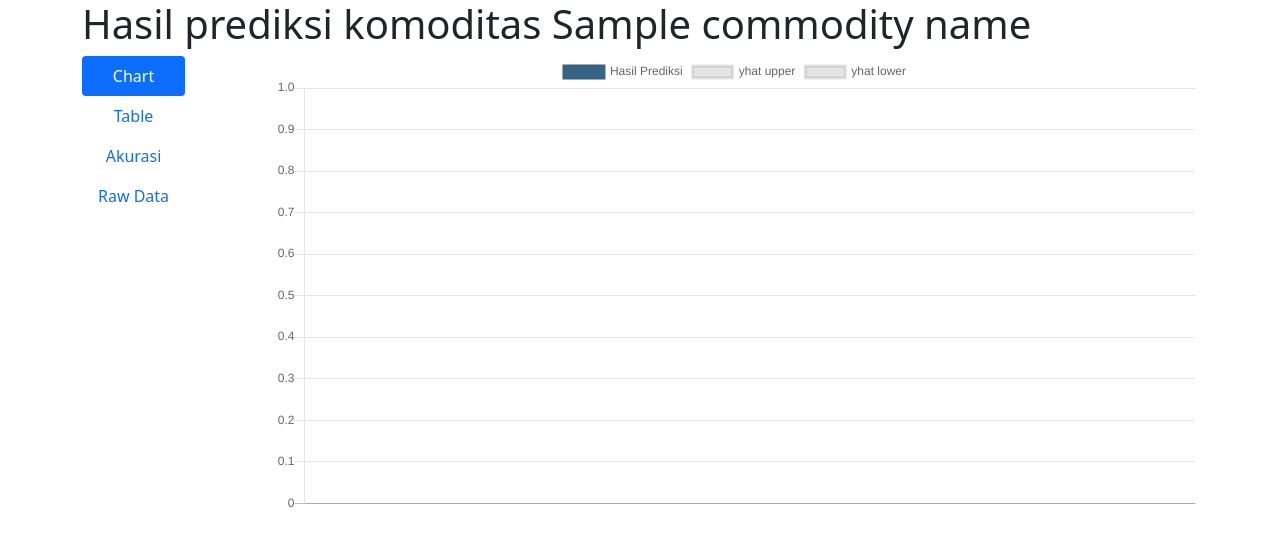
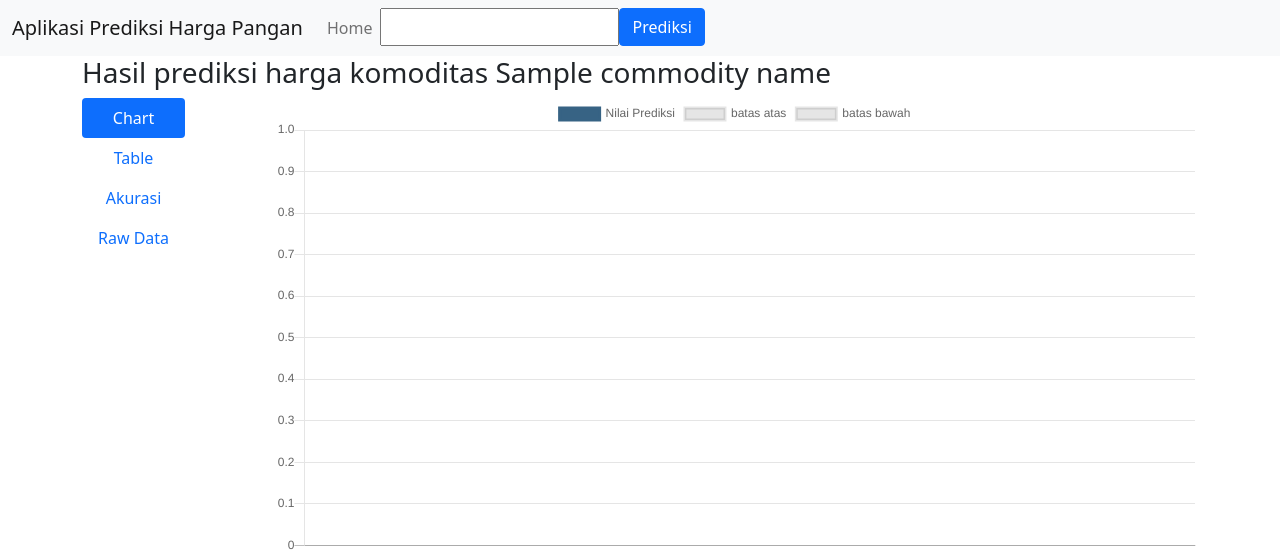
Before and after one commit to azrasabila/prediksi-harga-pangan, a Django app: template prediksiHargaPangan/templates/prediksi/index.html in a window 1280 px wide. Shown: the top 560 px of the page. Run offline with Django 3.2, Linux system fonts and the light colour scheme; the template is opened without the code that fills it: most values are stand-ins (such as "Sample title", 1, 10 or a date in 2020); form fields are guessed from the names that the template uses; parts of the project's set-up code (start-up, migrations or seed data) failed here and were passed over; some libraries are stand-ins or nearby versions.

Commit message:
banyak diubah

```diff
--- a/prediksiHargaPangan/forms.py
+++ b/prediksiHargaPangan/forms.py
@@ -7,7 +7,6 @@ class CommodityForm(forms.Form):
     komoditas = []
     for i in Komoditas.objects.all():
         komoditas.append((i.ID_FOREIGN_KOMODITAS, i.NAMA_KOMODITAS))
-    print(komoditas)
     pilih_komoditas = forms.ChoiceField(choices=komoditas,
                                         widget=forms.Select(
                                             attrs={
--- a/prediksiHargaPangan/models.py
+++ b/prediksiHargaPangan/models.py
@@ -34,11 +34,10 @@ class Harga(models.Model):
     HARGA = models.IntegerField()
     TANGGAL = models.DateField()
     ID_KOMODITAS = models.ForeignKey(
-        Komoditas, default=0,  on_delete=models.CASCADE)
+        Komoditas, related_name='ID_KOMODITAS', default=1,  on_delete=models.CASCADE)
     ID_WILAYAH = models.ForeignKey(
-        Wilayah, default=0, on_delete=models.CASCADE)
+        Wilayah, related_name='ID_WILAYAH', default=1, on_delete=models.CASCADE)
 
     class Meta:
         db_table = 'harga'
         #managed = False
-        unique_together = (('HARGA', 'TANGGAL'))
--- a/prediksiHargaPangan/templates/prediksi/index.html
+++ b/prediksiHargaPangan/templates/prediksi/index.html
@@ -3,9 +3,31 @@
 <html lang="en">
   {%include "snippets/head.html"%}
   <body>
+    <nav class="navbar navbar-expand-lg navbar-light bg-light">
+      <div class="container-fluid">
+        <a class="navbar-brand" href="/">Aplikasi Prediksi Harga Pangan</a>
+        <button class="navbar-toggler" type="button" data-bs-toggle="collapse" data-bs-target="#navbarSupportedContent" aria-controls="navbarSupportedContent" aria-expanded="false" aria-label="Toggle navigation">
+          <span class="navbar-toggler-icon"></span>
+        </button>
+        <div class="collapse navbar-collapse" id="navbarSupportedContent">
+          <ul class="navbar-nav me-auto mb-2 mb-lg-0">
+            <li class="nav-item">
+              <a class="nav-link" aria-current="page" href="/">Home</a>
+            </li>
+            <li>
+              <form method="post" class="d-flex">
+                {% csrf_token %}
+                {{commodityForm.pilih_komoditas}}
+                <button class="btn btn-primary" type="submit">Prediksi</button>
+              </form>
+            </li>
+          </ul>
+        </div>
+      </div>
+    </nav>
   {% localize on %}
     <div class="container">
-      <h1>Hasil prediksi komoditas {{commodity_name}}</h1>
+      <h3>Hasil prediksi harga komoditas {{commodity_name}}</h3>
       <div class="row align-items-start">
         <div class="col-2">
           {%include "snippets/tabs.html"%}
--- a/prediksiHargaPangan/templates/snippets/scripts.html
+++ b/prediksiHargaPangan/templates/snippets/scripts.html
@@ -27,19 +27,19 @@
         labels: labels,
         datasets: [
           {
-            label: "Hasil Prediksi",
+            label: "Nilai Prediksi",
             backgroundColor: "rgb(255, 100, 200)",
             borderColor: "rgb(55, 99, 132)",
             fill: false,
             data: data,
           },
           {
-            label: "yhat upper",
+            label: "batas atas",
             data: yhat_upper,
             tension: 0.5,
           },
           {
-            label: "yhat lower",
+            label: "batas bawah",
             fill: false,
             data: yhat_lower,
           },
--- a/prediksiHargaPangan/templates/snippets/table.html
+++ b/prediksiHargaPangan/templates/snippets/table.html
@@ -3,10 +3,10 @@
   <table class="table">
     <thead>
       <tr>
-        <th>DS</th>
-        <th>Yhat</th>
-        <th>Yhat Lower</th>
-        <th>Yhat Upper</th>
+        <th>Tanggal</th>
+        <th>Nilai Prediksi</th>
+        <th>Batas Bawah</th>
+        <th>Batas Atas</th>
       </tr>
     </thead>
     <tbody>
--- a/prediksi_harga_pangan/settings.py
+++ b/prediksi_harga_pangan/settings.py
@@ -134,3 +134,5 @@ STATIC_URL = '/static/'
 STATICFILES_URL = [
     os.path.join(BASE_DIR, 'static'),
 ]
+
+DATA_UPLOAD_MAX_NUMBER_FIELDS = 10240  # higher than the count of fields
```
Also changed, not shown: prediksiHargaPangan/services.py (+33 -0 lines), prediksiHargaPangan/views.py (+14 -15 lines).
